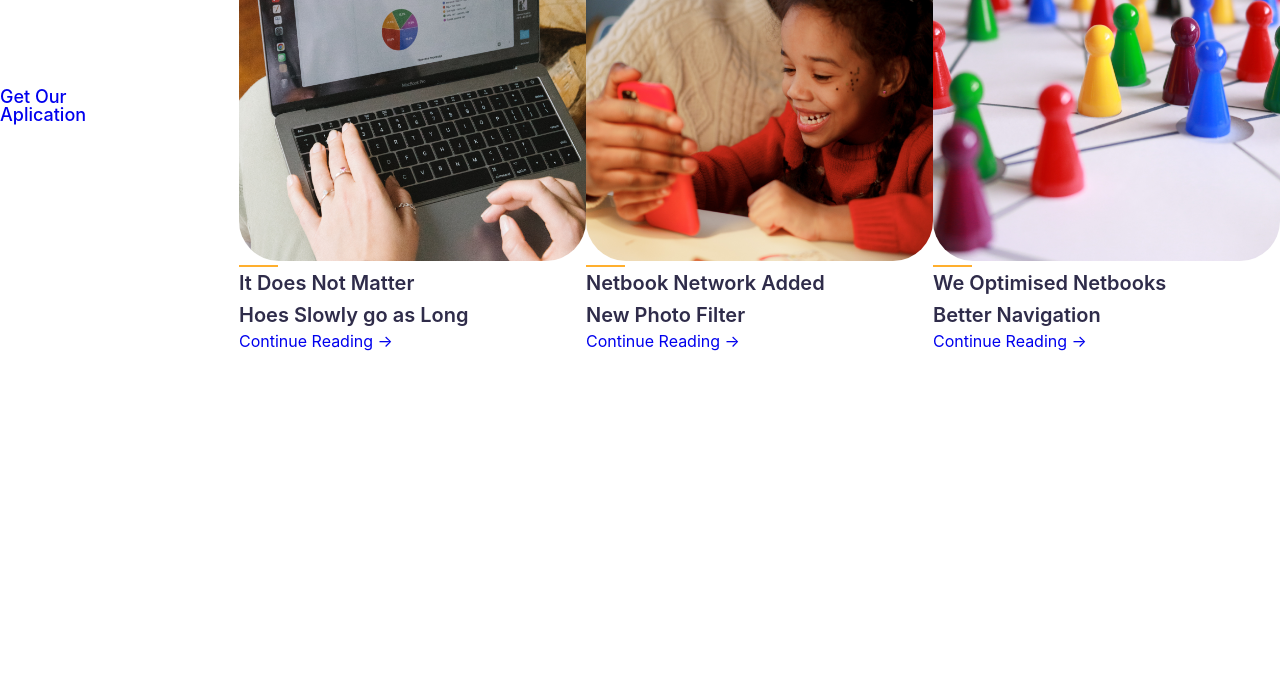
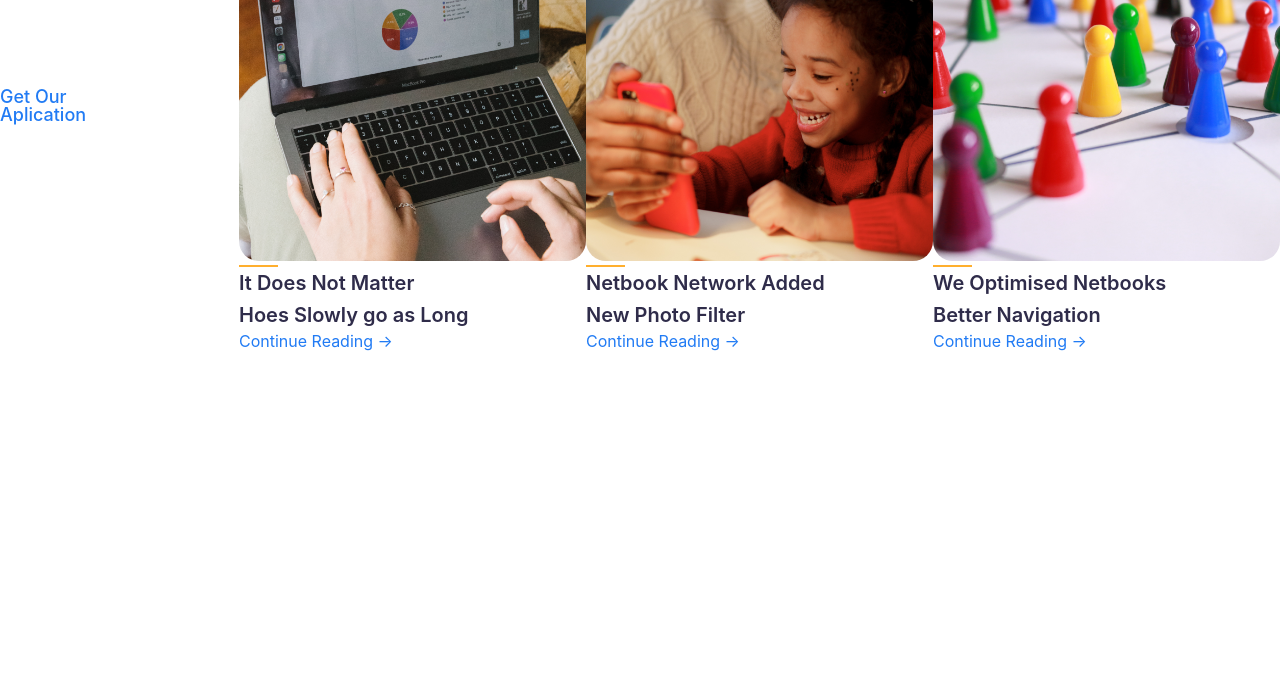
Before and after one commit to UA-Minds-15/grupo15-projeto-semanal-3, a plain HTML site: page index.html in a window 1280 px wide. Shown: the part 102-800 px from the top of the page. Drawn offline with Linux system fonts and the light colour scheme.

Commit message:
alterando estrutura do codigo para melhor entendimento

```diff
--- a/index.html
+++ b/index.html
@@ -11,30 +11,33 @@
 
 <body>
     <main>
+
         <section class="latest_news">
-            <a href="https://play.google.com/store/apps" target="_blank" class="link-aplicativo">Get Our Aplication</a>
-            <h1 class="titulo">Latest News</h1>
-            <article class="artigo_noticias1">
+            <a href="https://play.google.com/store/apps" target="_blank">Get Our Aplication</a>
+            <h1>Latest News</h1>
+
+            <article class="artigo_noticias">
                 <img src="./img/img01.png" alt="imagem ilustrativa">
                 <div class="barra_lateral_noticias"></div>
                 <h2>It Does Not Matter <br>Hoes Slowly go as Long</h2>
                 <a href="https://uniamerica.br/" target="_blank">Continue Reading →</a>
             </article>
 
-            <article>
+            <article class="artigo_noticias">
                 <img src="./img/img02.png" alt="imagem ilustrativa">
                 <div class="barra_lateral_noticias"></div>
                 <h2>Netbook Network Added <br>New Photo Filter</h2>
                 <a href="https://uniamerica.br/" target="_blank">Continue Reading →</a>
             </article>
 
-            <article>
+            <article class="artigo_noticias">
                 <img src="./img/img03.png" alt="imagem ilustrativa">
                 <div class="barra_lateral_noticias"></div>
                 <h2>We Optimised Netbooks <br>Better Navigation</h2>
                 <a href="https://uniamerica.br/" target="_blank">Continue Reading →</a>
             </article>
         </section>
+
     </main>
 </body>
 
--- a/style.css
+++ b/style.css
@@ -19,6 +19,7 @@ body {
 
 a {
     text-decoration: none;
+    color: #217bf4;
 }
 
 .latest_news {
@@ -29,14 +30,7 @@ a {
     justify-content: space-evenly;
 }
 
-.link-aplicativo {
-    font-weight: 500;
-    font-size: 18px;
-    line-height: 18px;
-    margin-top: 190px;
-}
-
-.titulo {
+.latest_news > h1 {
     font-weight: 700;
     font-size: 36px;
     line-height: 36px;
@@ -45,24 +39,41 @@ a {
     margin-bottom: 74px;
 }
 
-article img {
-    border-radius: 40px;
+.latest_news > a {
+    font-weight: 500;
+    font-size: 18px;
+    line-height: 18px;
+    margin-top: 190px;
+    /* position: absolute; */
+    display: flex;
+    flex-direction: column;
+}
+
+.artigo_noticias > img {
+    border-radius: 20px;
     width: 347px;
     height: 363px;
 }
 
-.barra_lateral_noticias {
+.artigo_noticias > div {
     background-color: #FFAF2E;
     width: 39px;
     height: 2px;
 }
 
-h2 {
+.artigo_noticias > h2 {
     font-weight: 600;
     font-size: 20px;
     line-height: 32px;
     color: #2F2C4A;
 }
+
+.artigo_noticias > a {
+    font-weight: 400;
+    font-size: 16px;
+    line-height: 16px;
+}
+
 /*
 .artigo_noticias1 {
     margin-left: 174px;
```
